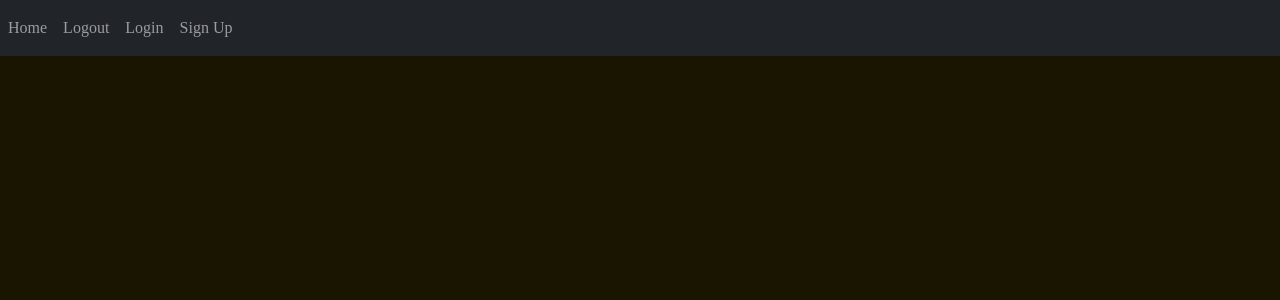
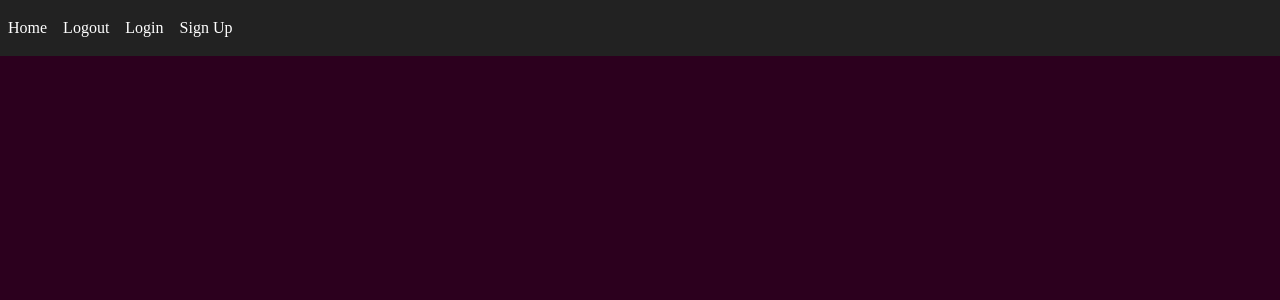
Before and after one commit to MPR235953/PKIMS-MovieHub, a Flask app: page / in a window 1280 px wide. Shown: the top 300 px of the page. Run offline with Flask 3, Linux system fonts and the light colour scheme; some libraries are stand-ins or nearby versions.

Commit message:
feat: changed website style

```diff
--- a/src/website/static/styles/base.css
+++ b/src/website/static/styles/base.css
@@ -1,7 +1,7 @@
 body{
     color: #fff;
     font-family: 'Ubuntu';
-    background-color: #1a1500;
+    background-color: #2C001E;
     margin: auto;
 }
 
@@ -13,3 +13,15 @@ body{
     margin: auto;
     width: 30%;
 }
+
+.navbar{
+    background-color: #222;
+}
+
+.nav-link{
+    color: #fff;
+}
+
+.nav-link:hover{
+    color: #26A269;
+}
--- a/src/website/templates/base.html
+++ b/src/website/templates/base.html
@@ -22,7 +22,7 @@
     {% endblock %}
 </head>
 <body>
-     <nav class="navbar navbar-expand-lg navbar-dark bg-dark">
+     <nav class="navbar navbar-expand-lg navbar-dark">
       <button class="navbar-toggler" type="button" data-toggle="collapse" data-target="#navbar">
         <span class="navbar-toggler-icon"></span>
       </button>
```
